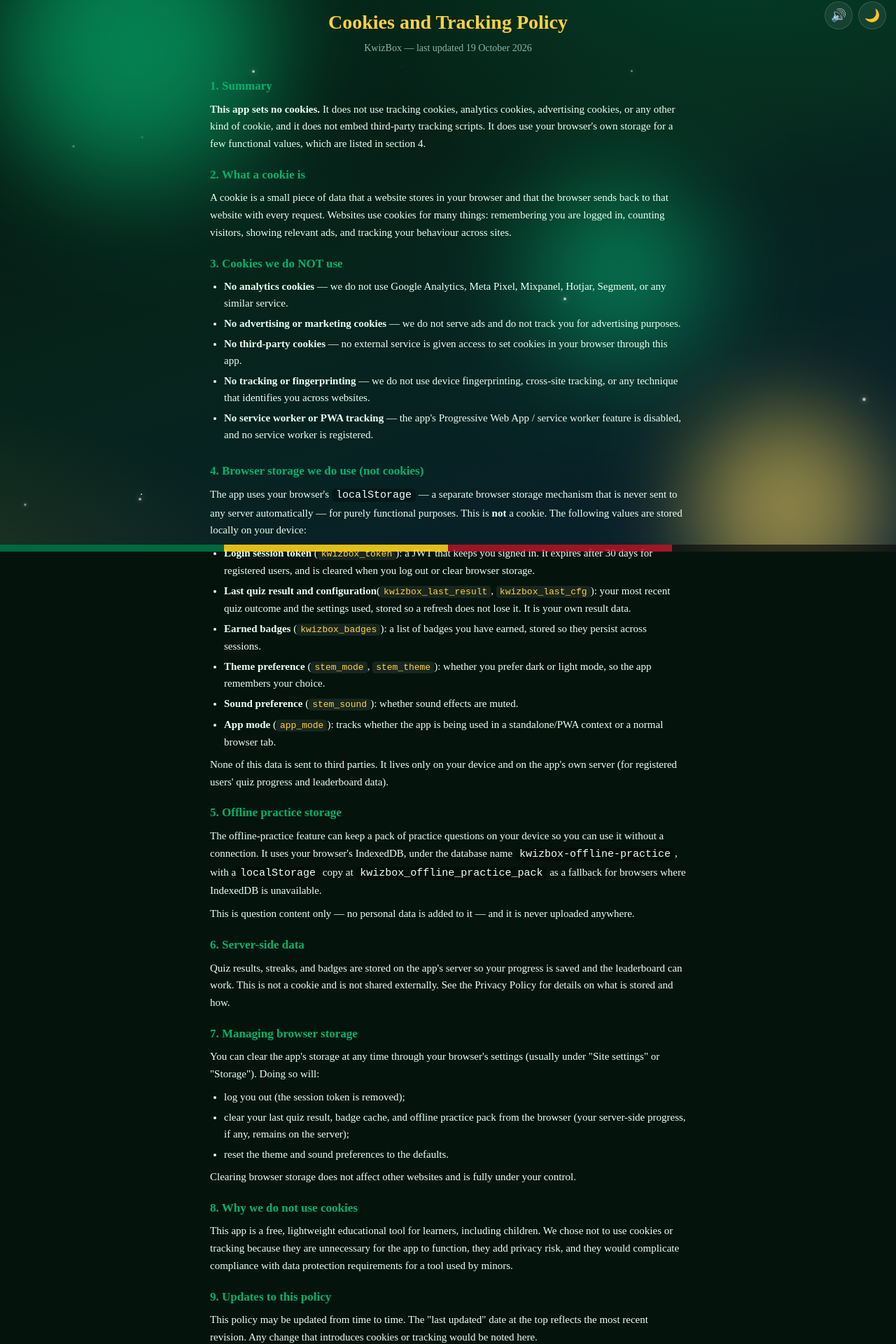
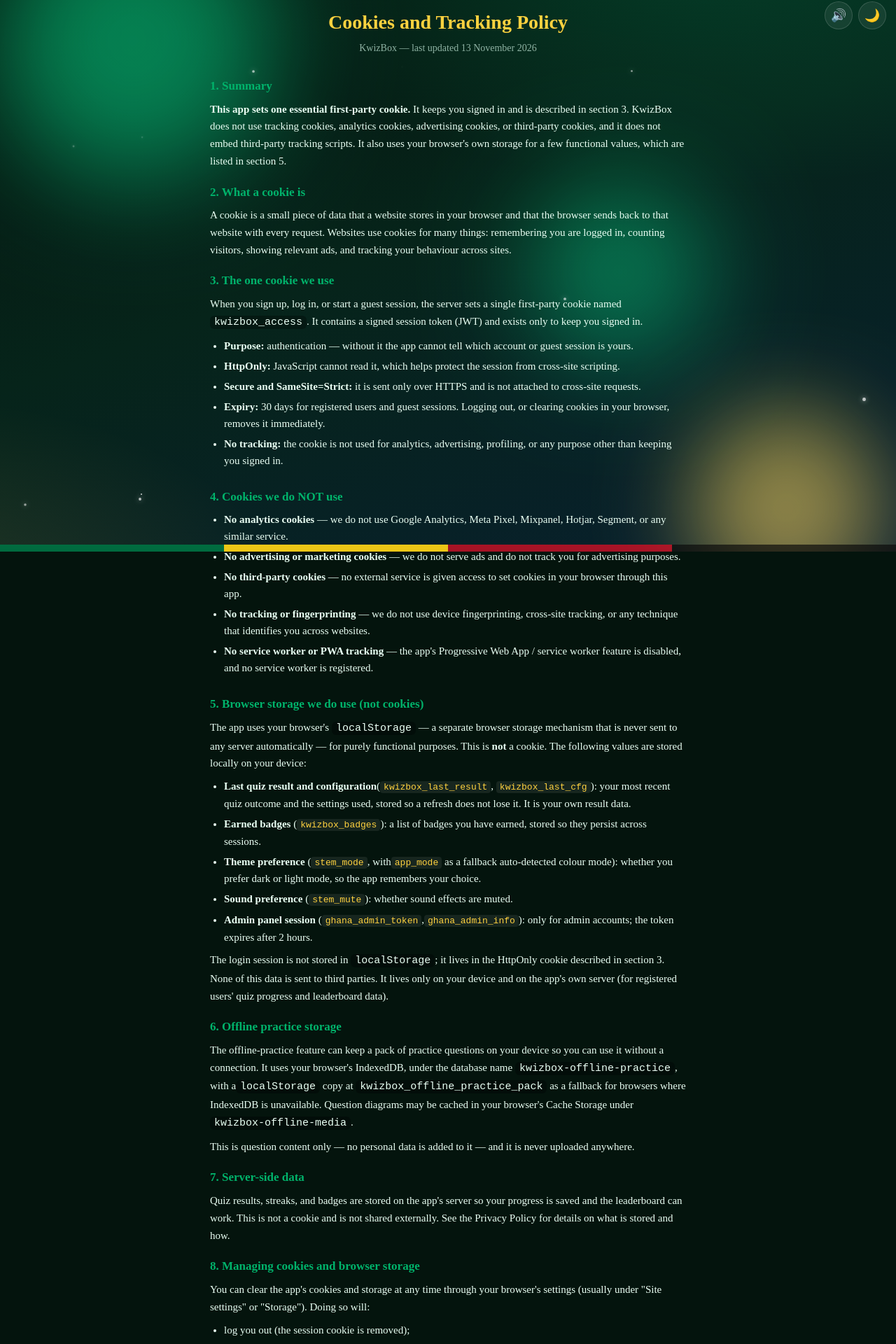
Before and after one commit to AmoakoBarnie/KwizBox, a React (Vite) app in the folder frontend/: page /cookie-policy in a window 1280 px wide. Shown: the part 12-1932 px from the top of the page at 70% size. Built offline with nearby package versions, Linux system fonts and the light colour scheme; no server answers.

Commit message:
fix: align policies and local-data clearing with real storage (BUG-018-021)

```diff
--- a/frontend/src/auth.jsx
+++ b/frontend/src/auth.jsx
@@ -2,8 +2,6 @@ import { createContext, useContext, useEffect, useState } from 'react'
 import { api } from './api.js'
 
 const AuthContext = createContext(null)
-
-const TOKEN_KEY = 'kwizbox_token'
 
 export function AuthProvider({ children }) {
   const [user, setUser] = useState(null)
--- a/frontend/src/pages/CookiePolicy.jsx
+++ b/frontend/src/pages/CookiePolicy.jsx
@@ -6,17 +6,18 @@ export default function CookiePolicy() {
     <div className="policy-page">
       <div className="policy-hero">
         <h1 className="policy-title">Cookies and Tracking Policy</h1>
-        <p className="policy-sub">KwizBox — last updated 19 October 2026</p>
+        <p className="policy-sub">KwizBox — last updated 13 November 2026</p>
       </div>
 
       <div className="policy-body">
         <section className="policy-section">
           <h2 className="policy-h2">1. Summary</h2>
           <p>
-            <strong>This app sets no cookies.</strong> It does not use tracking cookies,
-            analytics cookies, advertising cookies, or any other kind of cookie, and it does
-            not embed third-party tracking scripts. It does use your browser's own storage
-            for a few functional values, which are listed in section 4.
+            <strong>This app sets one essential first-party cookie.</strong> It keeps you
+            signed in and is described in section 3. KwizBox does not use tracking
+            cookies, analytics cookies, advertising cookies, or third-party cookies, and
+            it does not embed third-party tracking scripts. It also uses your browser's
+            own storage for a few functional values, which are listed in section 5.
           </p>
         </section>
 
@@ -31,7 +32,38 @@ export default function CookiePolicy() {
         </section>
 
         <section className="policy-section">
-          <h2 className="policy-h2">3. Cookies we do NOT use</h2>
+          <h2 className="policy-h2">3. The one cookie we use</h2>
+          <p>
+            When you sign up, log in, or start a guest session, the server sets a single
+            first-party cookie named <code>kwizbox_access</code>. It contains a signed
+            session token (JWT) and exists only to keep you signed in.
+          </p>
+          <ul className="policy-list">
+            <li>
+              <strong>Purpose:</strong> authentication — without it the app cannot tell
+              which account or guest session is yours.
+            </li>
+            <li>
+              <strong>HttpOnly:</strong> JavaScript cannot read it, which helps protect the
+              session from cross-site scripting.
+            </li>
+            <li>
+              <strong>Secure and SameSite=Strict:</strong> it is sent only over HTTPS and is
+              not attached to cross-site requests.
+            </li>
+            <li>
+              <strong>Expiry:</strong> 30 days for registered users and guest sessions.
+              Logging out, or clearing cookies in your browser, removes it immediately.
+            </li>
+            <li>
+              <strong>No tracking:</strong> the cookie is not used for analytics,
+              advertising, profiling, or any purpose other than keeping you signed in.
+            </li>
+          </ul>
+        </section>
+
+        <section className="policy-section">
+          <h2 className="policy-h2">4. Cookies we do NOT use</h2>
           <ul className="policy-list">
             <li>
               <strong>No analytics cookies</strong> — we do not use Google Analytics, Meta
@@ -58,7 +90,7 @@ export default function CookiePolicy() {
         </section>
 
         <section className="policy-section">
-          <h2 className="policy-h2">4. Browser storage we do use (not cookies)</h2>
+          <h2 className="policy-h2">5. Browser storage we do use (not cookies)</h2>
           <p>
             The app uses your browser's <code>localStorage</code> — a separate browser
             storage mechanism that is never sent to any server automatically — for purely
@@ -66,11 +98,6 @@ export default function CookiePolicy() {
             are stored locally on your device:
           </p>
           <ul className="policy-list">
-            <li>
-              <strong>Login session token</strong> (<code>kwizbox_token</code>): a JWT that
-              keeps you signed in. It expires after 30 days for registered users, and is
-              cleared when you log out or clear browser storage.
-            </li>
             <li>
               <strong>Last quiz result and configuration</strong>
               (<code>kwizbox_last_result</code>, <code>kwizbox_last_cfg</code>): your most
@@ -82,32 +109,37 @@ export default function CookiePolicy() {
               you have earned, stored so they persist across sessions.
             </li>
             <li>
-              <strong>Theme preference</strong> (<code>stem_mode</code>, <code>stem_theme</code>):
-              whether you prefer dark or light mode, so the app remembers your choice.
+              <strong>Theme preference</strong> (<code>stem_mode</code>, with
+              <code>app_mode</code> as a fallback auto-detected colour mode): whether you
+              prefer dark or light mode, so the app remembers your choice.
             </li>
             <li>
-              <strong>Sound preference</strong> (<code>stem_sound</code>): whether sound
+              <strong>Sound preference</strong> (<code>stem_mute</code>): whether sound
               effects are muted.
             </li>
             <li>
-              <strong>App mode</strong> (<code>app_mode</code>): tracks whether the app is
-              being used in a standalone/PWA context or a normal browser tab.
+              <strong>Admin panel session</strong> (<code>ghana_admin_token</code>,
+              <code>ghana_admin_info</code>): only for admin accounts; the token expires
+              after 2 hours.
             </li>
           </ul>
           <p>
-            None of this data is sent to third parties. It lives only on your device and on
-            the app's own server (for registered users' quiz progress and leaderboard data).
+            The login session is not stored in <code>localStorage</code>; it lives in the
+            HttpOnly cookie described in section 3. None of this data is sent to third
+            parties. It lives only on your device and on the app's own server (for
+            registered users' quiz progress and leaderboard data).
           </p>
         </section>
 
         <section className="policy-section">
-          <h2 className="policy-h2">5. Offline practice storage</h2>
+          <h2 className="policy-h2">6. Offline practice storage</h2>
           <p>
             The offline-practice feature can keep a pack of practice questions on your device
             so you can use it without a connection. It uses your browser's IndexedDB, under
             the database name <code>kwizbox-offline-practice</code>, with a
             <code>localStorage</code> copy at <code>kwizbox_offline_practice_pack</code> as a
-            fallback for browsers where IndexedDB is unavailable.
+            fallback for browsers where IndexedDB is unavailable. Question diagrams may be
+            cached in your browser's Cache Storage under <code>kwizbox-offline-media</code>.
           </p>
           <p>
             This is question content only — no personal data is added to it — and it is never
@@ -116,7 +148,7 @@ export default function CookiePolicy() {
         </section>
 
         <section className="policy-section">
-          <h2 className="policy-h2">6. Server-side data</h2>
+          <h2 className="policy-h2">7. Server-side data</h2>
           <p>
             Quiz results, streaks, and badges are stored on the app's server so your progress
             is saved and the leaderboard can work. This is not a cookie and is not shared
@@ -125,44 +157,46 @@ export default function CookiePolicy() {
         </section>
 
         <section className="policy-section">
-          <h2 className="policy-h2">7. Managing browser storage</h2>
+          <h2 className="policy-h2">8. Managing cookies and browser storage</h2>
           <p>
-            You can clear the app's storage at any time through your browser's settings
-            (usually under "Site settings" or "Storage"). Doing so will:
+            You can clear the app's cookies and storage at any time through your browser's
+            settings (usually under "Site settings" or "Storage"). Doing so will:
           </p>
           <ul className="policy-list">
-            <li>log you out (the session token is removed);</li>
+            <li>log you out (the session cookie is removed);</li>
             <li>clear your last quiz result, badge cache, and offline practice pack from the
               browser (your server-side progress, if any, remains on the server);</li>
             <li>reset the theme and sound preferences to the defaults.</li>
           </ul>
           <p>
+            The app's Settings page also has a “Clear Cache” button for its local data.
             Clearing browser storage does not affect other websites and is fully under your
             control.
           </p>
         </section>
 
         <section className="policy-section">
-          <h2 className="policy-h2">8. Why we do not use cookies</h2>
+          <h2 className="policy-h2">9. Why we use only one essential cookie</h2>
           <p>
             This app is a free, lightweight educational tool for learners, including
-            children. We chose not to use cookies or tracking because they are unnecessary for
-            the app to function, they add privacy risk, and they would complicate compliance
-            with data protection requirements for a tool used by minors.
+            children. We keep cookies to the single value needed to keep a session signed
+            in, and we deliberately avoid analytics, advertising, and cross-site tracking.
+            That keeps the app functional while minimising privacy risk and the data
+            protection burden for a tool used by minors.
           </p>
         </section>
 
         <section className="policy-section">
-          <h2 className="policy-h2">9. Updates to this policy</h2>
+          <h2 className="policy-h2">10. Updates to this policy</h2>
           <p>
             This policy may be updated from time to time. The "last updated" date at the top
-            reflects the most recent revision. Any change that introduces cookies or tracking
-            would be noted here.
+            reflects the most recent revision. Any change that introduces new cookies or
+            tracking would be noted here.
           </p>
         </section>
 
         <section className="policy-section">
-          <h2 className="policy-h2">10. Contact</h2>
+          <h2 className="policy-h2">11. Contact</h2>
           <p>
             If you have questions about this Cookies and Tracking Policy, you can contact the
             operator here:
--- a/frontend/src/pages/PrivacyPolicy.jsx
+++ b/frontend/src/pages/PrivacyPolicy.jsx
@@ -6,7 +6,7 @@ export default function PrivacyPolicy() {
     <div className="policy-page">
       <div className="policy-hero">
         <h1 className="policy-title">Privacy Policy</h1>
-        <p className="policy-sub">KwizBox — last updated 19 October 2026</p>
+        <p className="policy-sub">KwizBox — last updated 13 November 2026</p>
       </div>
 
       <div className="policy-body">
@@ -82,11 +82,12 @@ export default function PrivacyPolicy() {
               and earned badges, so your progress and the leaderboard work.
             </li>
             <li>
-              <strong>Session token</strong> — a signed JWT stored in your browser's
-              <code>localStorage</code> that keeps you signed in. For regular users it
-              expires after <strong>30 days</strong>; guest sessions use a guest-scoped
-              token. Admin panel tokens expire after 2 hours. Clearing browser storage or
-              logging out removes the token immediately.
+              <strong>Session token</strong> — a signed JWT stored in an HttpOnly,
+              Secure, SameSite=Strict cookie named <code>kwizbox_access</code>. It keeps
+              you signed in and JavaScript cannot read it. For regular users and guest
+              sessions it expires after <strong>30 days</strong>. Admin panel tokens are
+              stored separately and expire after 2 hours. Logging out or clearing cookies
+              removes the session immediately.
             </li>
           </ul>
         </section>
@@ -94,7 +95,9 @@ export default function PrivacyPolicy() {
         <section className="policy-section">
           <h2 className="policy-h2">4. What we do NOT collect</h2>
           <ul className="policy-list">
-            <li>No cookies of any kind are set by this application.</li>
+            <li>Only one essential first-party cookie is set: the HttpOnly session
+              cookie described in section 3. We do not use analytics, advertising,
+              tracking, or third-party cookies.</li>
             <li>No analytics, advertising, or tracking scripts (Google Analytics, Meta
               Pixel, Mixpanel, Hotjar, Segment, and similar) are loaded.</li>
             <li>No third-party service worker or tracking SDK is registered. The
@@ -121,10 +124,10 @@ export default function PrivacyPolicy() {
         <section className="policy-section">
           <h2 className="policy-h2">6. Data storage and retention</h2>
           <p>
-            Data is stored in a database on the server that hosts the app. Today that is a
-            local SQLite database; the app is being moved to a hosted PostgreSQL database,
-            and this section will be updated when that migration is complete. Either way
-            the data stays with the app's own hosting and is not shared externally.
+            Data is stored in a SQLite database on the server that hosts the app. The data
+            stays with the app's own hosting and is not shared externally. A move to a
+            hosted database is not part of the current release plan; this section will be
+            updated if that changes.
           </p>
           <p>
             Guest records are lightweight and can be removed by deleting the guest session
@@ -163,7 +166,7 @@ export default function PrivacyPolicy() {
             </li>
             <li>
               <strong>Withdraw consent</strong> — simply stop using the app, or log out to
-              clear your in-browser token.
+              clear your session cookie.
             </li>
           </ul>
         </section>
--- a/frontend/src/pages/Settings.jsx
+++ b/frontend/src/pages/Settings.jsx
@@ -3,6 +3,7 @@ import { useNavigate } from 'react-router-dom'
 import { motion, AnimatePresence } from 'framer-motion'
 import { useAuth } from '../auth.jsx'
 import { api } from '../api.js'
+import { clearOfflinePack } from '../offlinePractice.js'
 import Mascot from '../components/Mascot.jsx'
 import Mascot3D from '../components/Mascot3D.jsx'
 
@@ -268,12 +269,17 @@ export default function Settings() {
               <p style={{ fontSize: 14, color: 'var(--muted)', marginBottom: 14 }}>
                 Remove cached data from this browser. Your account progress is safe on the server.
               </p>
-              <button className="btn" onClick={() => {
+              <button className="btn" onClick={async () => {
                 localStorage.removeItem('kwizbox_badges')
                 localStorage.removeItem('kwizbox_last_result')
                 localStorage.removeItem('kwizbox_last_cfg')
+                localStorage.removeItem('stem_mode')
+                localStorage.removeItem('app_mode')
+                localStorage.removeItem('stem_mute')
+                // Legacy keys from earlier builds.
                 localStorage.removeItem('stem_theme')
                 localStorage.removeItem('stem_sound')
+                try { await clearOfflinePack() } catch {}
                 setToast({ msg: 'Local data cleared', type: 'success' })
               }}>Clear Cache</button>
             </motion.div>
```
Also changed, not shown: frontend/tests/mascot-render-check.mjs (+13 -9 lines), frontend/tests/policy-facts.mjs (+13 -7 lines), frontend/tests/settings-clear.mjs (added, +104 -0 lines), frontend/tests/stride-geometry.mjs (+33 -8 lines), 4 other files (tests, documents, lock files or other folders).
